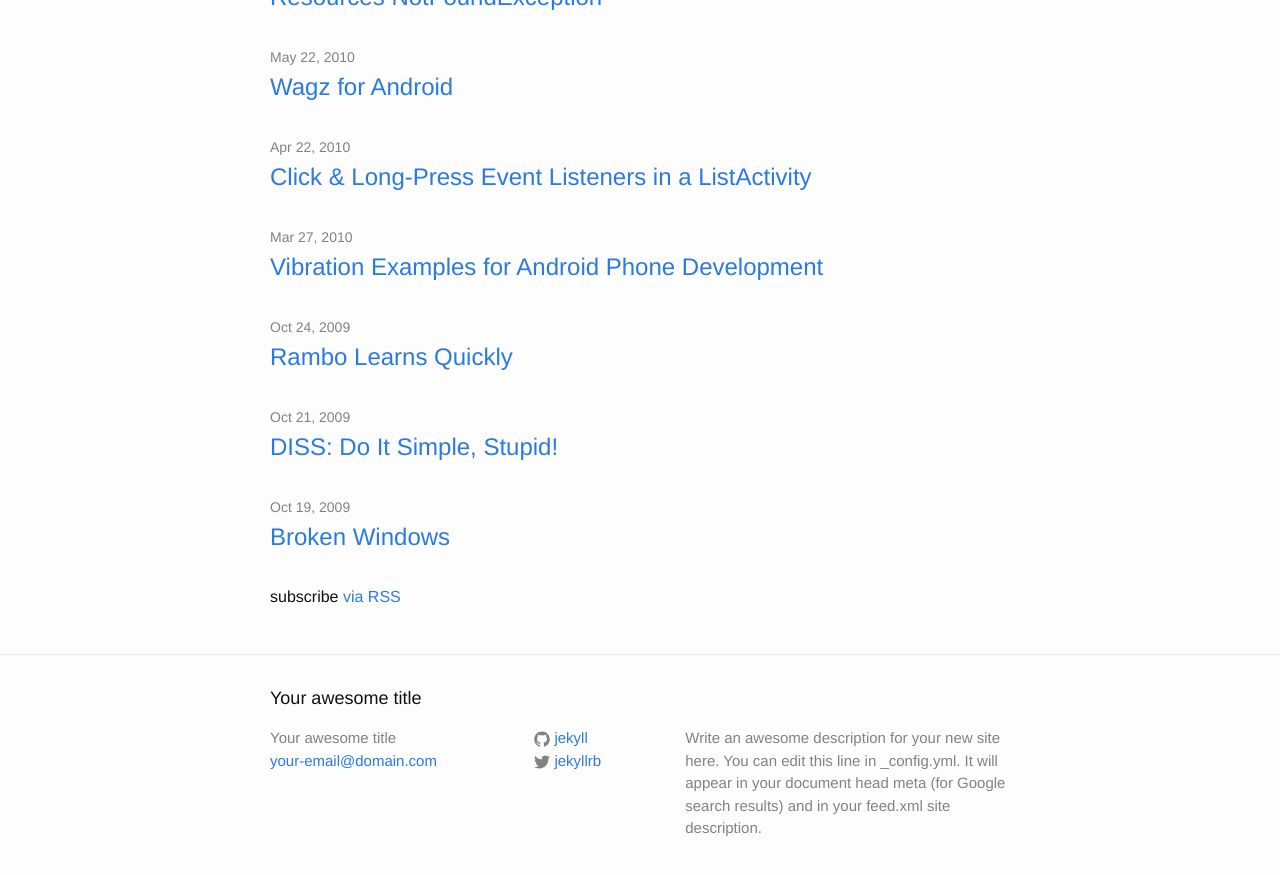
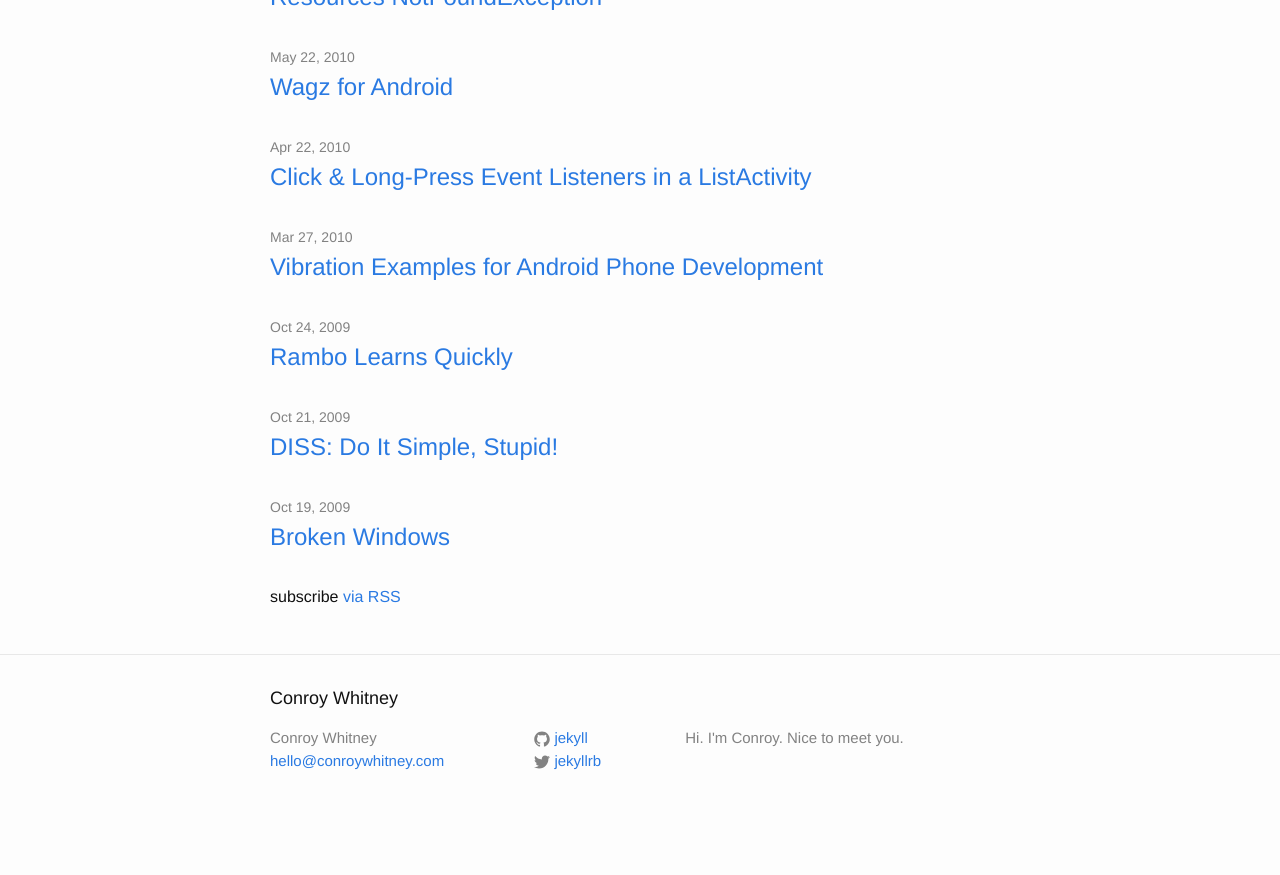
Before and after one commit to conroywhitney/writingz, a Jekyll site: the page built from index.html, in a window 1280 px wide and 900 px high, scrolled down 6590 px. Shown: the top 875 px of the window. Built offline with Jekyll 4.4.1, drawn with Linux system fonts in a browser that asks for light colours; after the commit the page ends 7422 px from its top, so only the background shows below that; some of the changed text lies outside the part shown.

Commit message:
config -- allow dev override

```diff
--- a/_config.yml
+++ b/_config.yml
@@ -1,12 +1,10 @@
 # Site settings
-title: Your awesome title
-email: your-email@domain.com
+title: Conroy Whitney
+email: hello@conroywhitney.com
 description: > # this means to ignore newlines until "baseurl:"
-  Write an awesome description for your new site here. You can edit this
-  line in _config.yml. It will appear in your document head meta (for
-  Google search results) and in your feed.xml site description.
+  Hi. I'm Conroy. Nice to meet you.
 baseurl: "" # the subpath of your site, e.g. /blog/
-url: "http://yourdomain.com" # the base hostname & protocol for your site
+url: "https://www.conroywhitney.com/"
 twitter_username: jekyllrb
 github_username:  jekyll
 exclude:
--- /dev/null
+++ b/_config_dev.yml
@@ -0,0 +1,2 @@
+# Site settings
+url: "http://localhost:4000"
```
